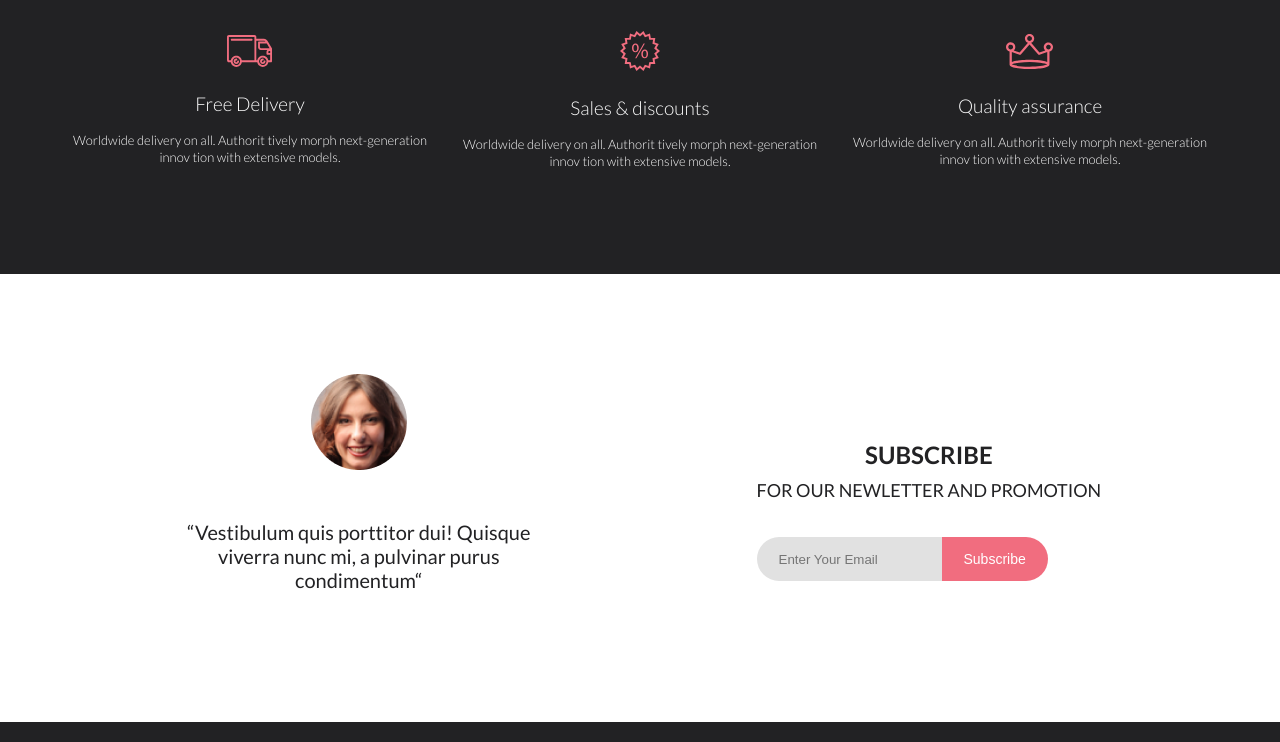
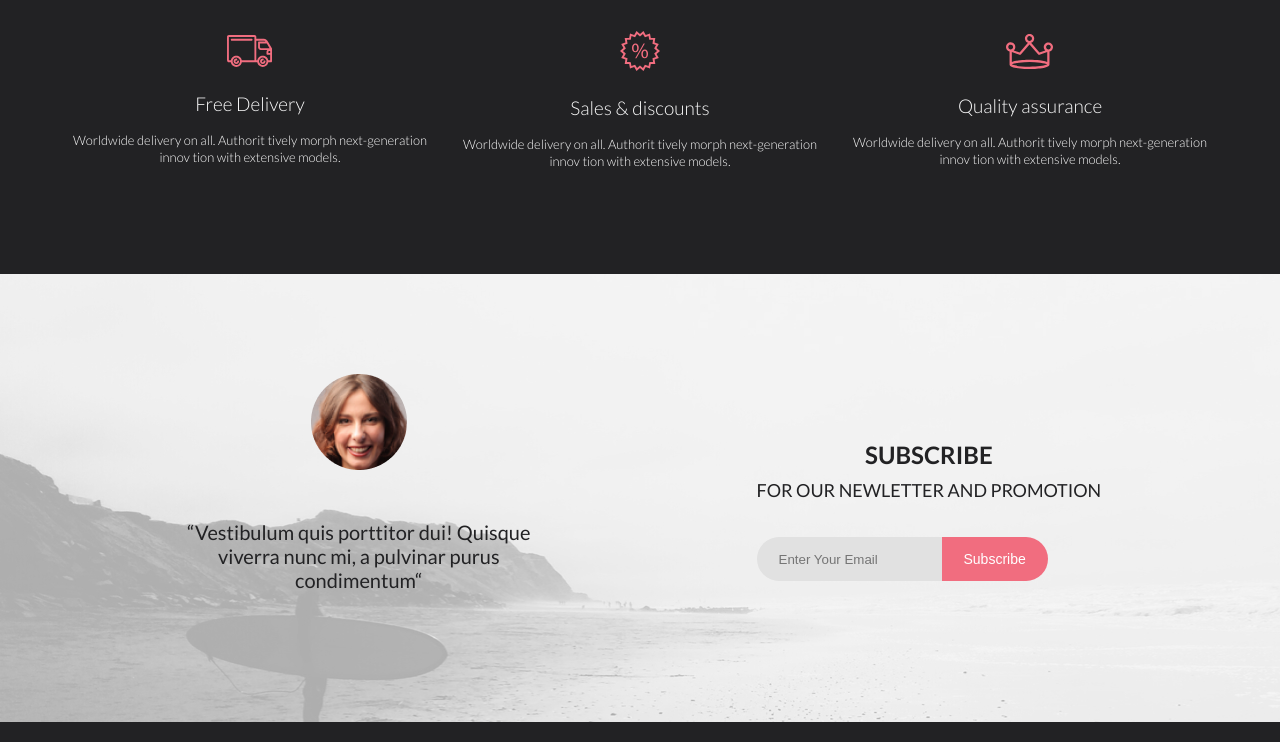
Before and after one commit to AnastasiyaKataeva/prof.verstka, a plain HTML site: page catalog.html in a window 1280 px wide. Shown: the part 2017-2759 px from the top of the page. Drawn offline with Linux system fonts and the light colour scheme.

Commit message:
правка стиля

```diff
--- a/styles/catalog1.css
+++ b/styles/catalog1.css
@@ -269,7 +269,7 @@ body {
 }
 
 .footer_item {
-    background: url("images/photo subscribe.jpg") no-repeat;
+    background: url("../images/photo subscribe.jpg") no-repeat;
     background-size: cover;
     min-height: 448px;
     padding-top: 100px;
```
